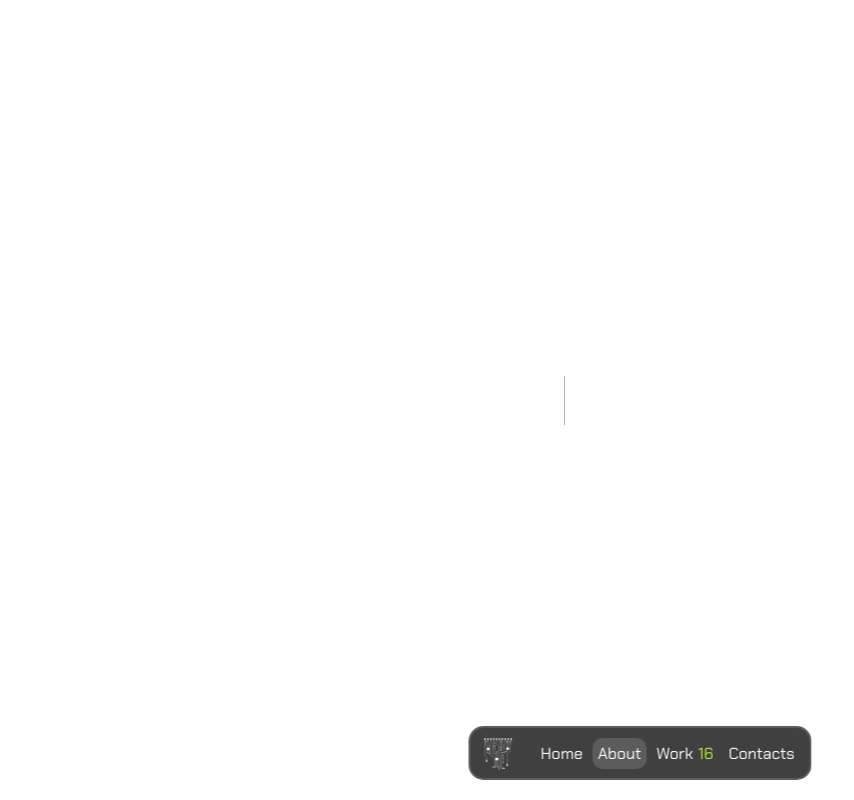
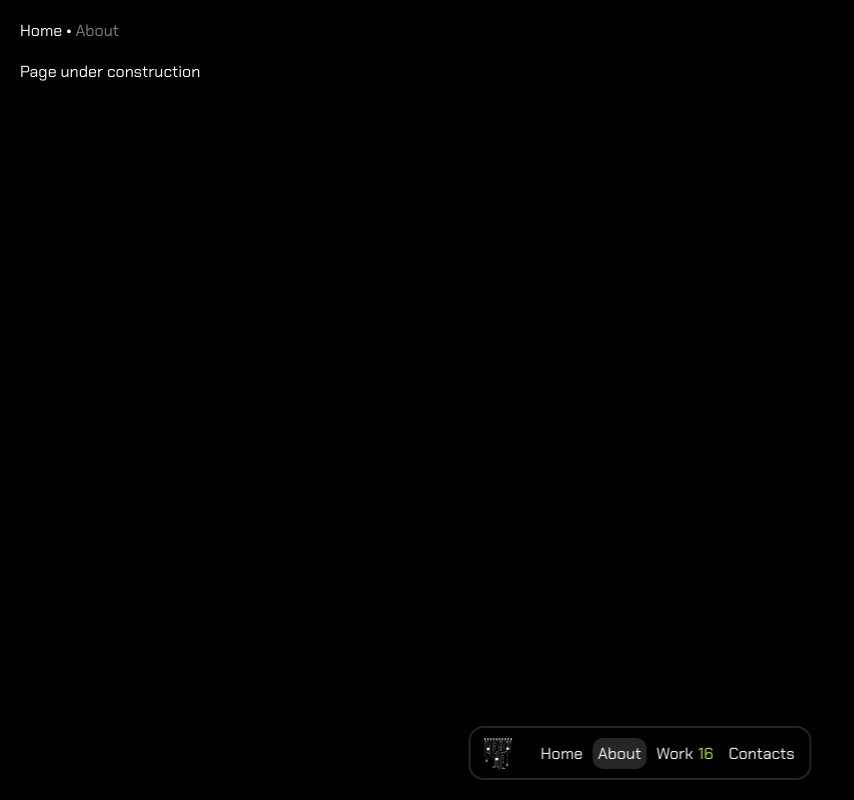
Before and after one commit to stepandordiai/heeeyooo, a Next.js app: page /about in a window 1280 px wide. Before the commit this address had no page. Shown: the top 800 px of the page, without its empty margins (0-854 px from the left). Built offline with nearby package versions, Linux system fonts and the light colour scheme.

Commit message:
Add about page

```diff
--- /dev/null
+++ b/src/app/about/About.module.scss
@@ -0,0 +1,10 @@
+.about {
+	min-height: 100dvh;
+	padding: 20px;
+}
+
+@media screen and (width < 808px) {
+	.about {
+		padding: 10px;
+	}
+}
--- /dev/null
+++ b/src/app/about/page.tsx
@@ -0,0 +1,25 @@
+import Head from "next/head";
+import Link from "next/link";
+import styles from "./About.module.scss";
+
+const About = () => {
+	return (
+		<>
+			<Head>
+				<title>About | heeeyooo studio</title>
+				<link rel="canonical" href="https://heeeyooo.studio/about" />
+			</Head>
+			<main className={styles.about}>
+				<div style={{ marginBottom: 20 }}>
+					<Link className={styles["page-nav__link"]} href="/">
+						Home
+					</Link>{" "}
+					&bull; <span style={{ color: "hsl(0, 0%, 50%)" }}>About</span>
+				</div>
+				<p>Page under construction</p>
+			</main>
+		</>
+	);
+};
+
+export default About;
--- a/src/app/contacts/page.tsx
+++ b/src/app/contacts/page.tsx
@@ -94,7 +94,7 @@ const Contacts = () => {
 								target="_blank"
 								className={styles["contacts__details"]}
 							>
-								<p className="contacts__details-title">
+								<p className={styles["contacts__details-title"]}>
 									Follow us on Instagram
 								</p>
 								<i className="fa-brands fa-instagram"></i>
```
